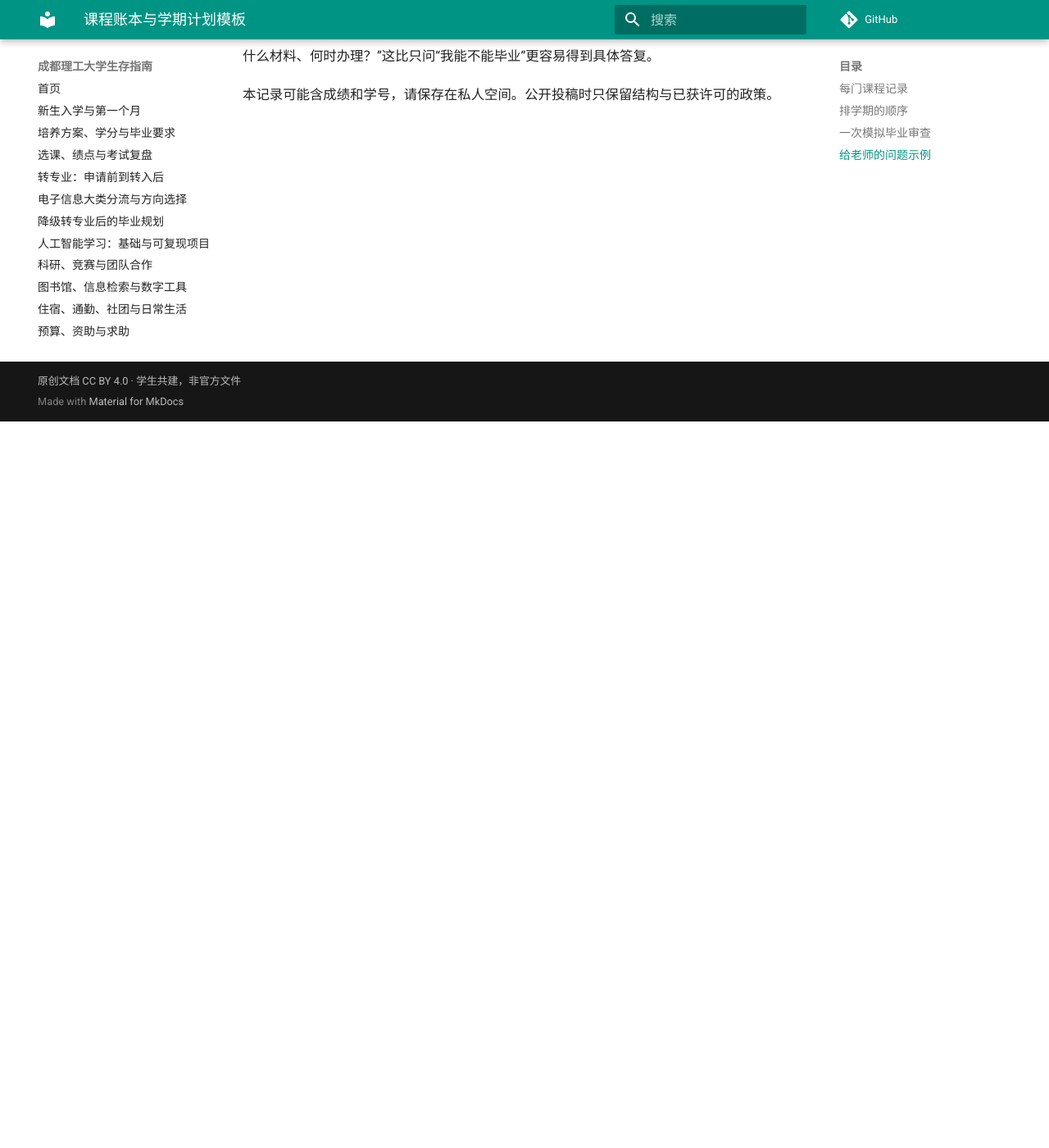
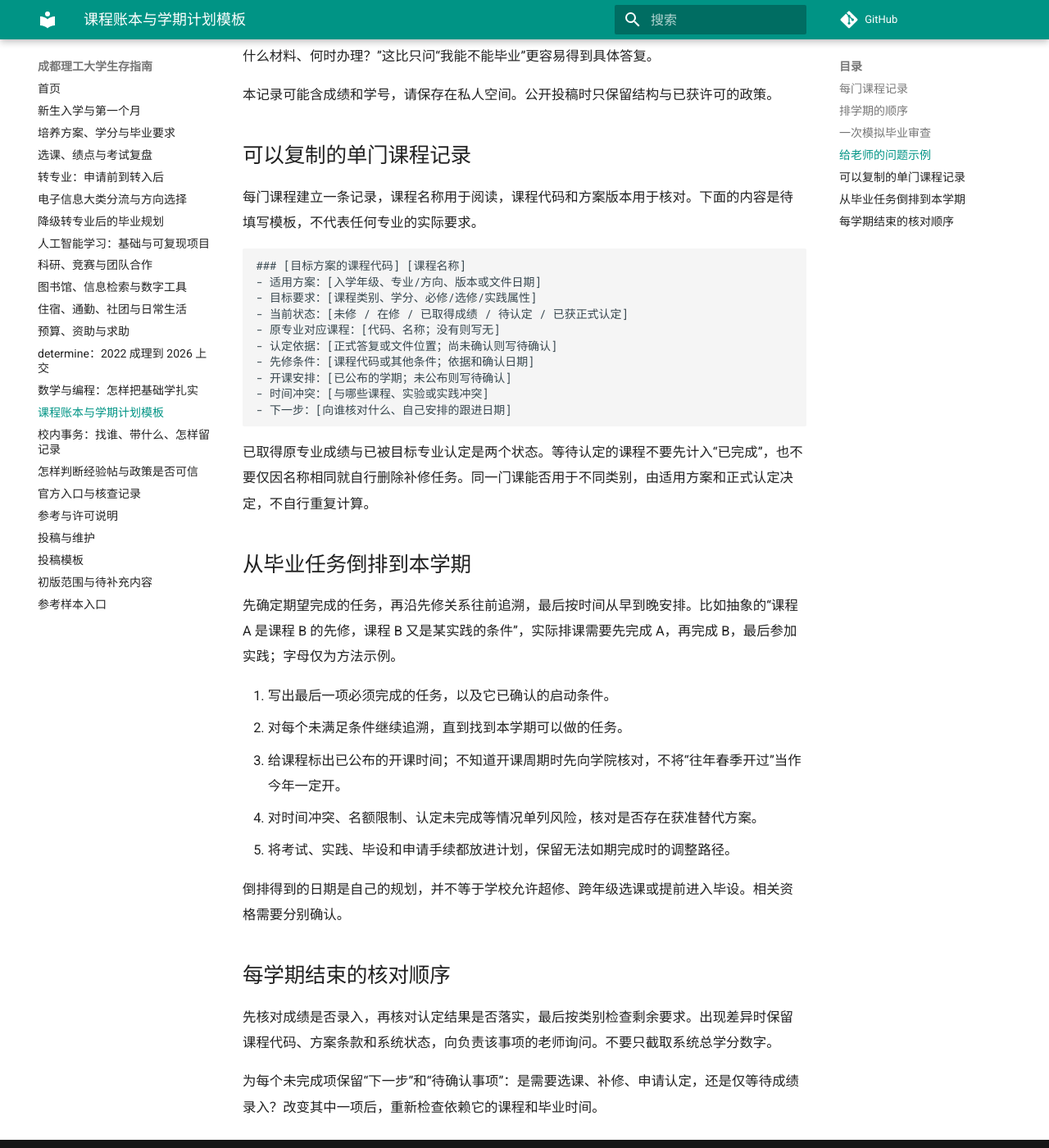
Before and after one commit to determine123/CDUT-Survival-Guide, an MkDocs documentation site: the page built from docs/study/course-ledger.md, in a window 1280 px wide and 1400 px high, scrolled down 886 px. Shown: the whole window at 82% size. Built offline with MkDocs 1.6.1 and Material for MkDocs 9.7.7, drawn with Linux system fonts in a browser that asks for light colours; comment, search, counter and statistics services are not loaded.

````diff
--- a/docs/study/course-ledger.md
+++ b/docs/study/course-ledger.md
@@ -20,3 +20,40 @@
 “我是某年级从 A 专业转入 B 专业，已修课程代码 X。目标方案要求 Y，请问能否认定、需提交什么材料、何时办理？”这比只问“我能不能毕业”更容易得到具体答复。
 
 本记录可能含成绩和学号，请保存在私人空间。公开投稿时只保留结构与已获许可的政策。
+
+## 可以复制的单门课程记录
+
+每门课程建立一条记录，课程名称用于阅读，课程代码和方案版本用于核对。下面的内容是待填写模板，不代表任何专业的实际要求。
+
+```markdown
+### [目标方案的课程代码] [课程名称]
+- 适用方案：[入学年级、专业/方向、版本或文件日期]
+- 目标要求：[课程类别、学分、必修/选修/实践属性]
+- 当前状态：[未修 / 在修 / 已取得成绩 / 待认定 / 已获正式认定]
+- 原专业对应课程：[代码、名称；没有则写无]
+- 认定依据：[正式答复或文件位置；尚未确认则写待确认]
+- 先修条件：[课程代码或其他条件；依据和确认日期]
+- 开课安排：[已公布的学期；未公布则写待确认]
+- 时间冲突：[与哪些课程、实验或实践冲突]
+- 下一步：[向谁核对什么、自己安排的跟进日期]
+```
+
+已取得原专业成绩与已被目标专业认定是两个状态。等待认定的课程不要先计入“已完成”，也不要仅因名称相同就自行删除补修任务。同一门课能否用于不同类别，由适用方案和正式认定决定，不自行重复计算。
+
+## 从毕业任务倒排到本学期
+
+先确定期望完成的任务，再沿先修关系往前追溯，最后按时间从早到晚安排。比如抽象的“课程 A 是课程 B 的先修，课程 B 又是某实践的条件”，实际排课需要先完成 A，再完成 B，最后参加实践；字母仅为方法示例。
+
+1. 写出最后一项必须完成的任务，以及它已确认的启动条件。
+2. 对每个未满足条件继续追溯，直到找到本学期可以做的任务。
+3. 给课程标出已公布的开课时间；不知道开课周期时先向学院核对，不将“往年春季开过”当作今年一定开。
+4. 对时间冲突、名额限制、认定未完成等情况单列风险，核对是否存在获准替代方案。
+5. 将考试、实践、毕设和申请手续都放进计划，保留无法如期完成时的调整路径。
+
+倒排得到的日期是自己的规划，并不等于学校允许超修、跨年级选课或提前进入毕设。相关资格需要分别确认。
+
+## 每学期结束的核对顺序
+
+先核对成绩是否录入，再核对认定结果是否落实，最后按类别检查剩余要求。出现差异时保留课程代码、方案条款和系统状态，向负责该事项的老师询问。不要只截取系统总学分数字。
+
+为每个未完成项保留“下一步”和“待确认事项”：是需要选课、补修、申请认定，还是仅等待成绩录入？改变其中一项后，重新检查依赖它的课程和毕业时间。
````
Also changed, not shown: docs/study/change-major.md (+16 -0 lines), docs/study/graduation.md (+14 -0 lines).
